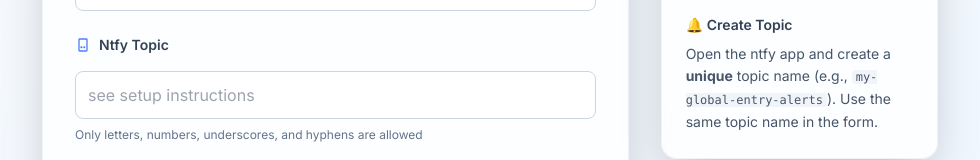
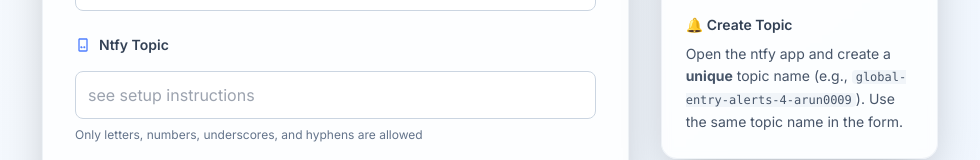
Before and after one commit to arun0009/global-entry-appointment, a plain HTML site: page docs/index.html in a window 1280 px wide. Shown: the part 597-757 px from the top of the page, without its empty margins (150-1130 px from the left). Drawn offline with nearby package versions, Linux system fonts and the light colour scheme; no server answers.

Commit message:
unique-topic

```diff
--- a/docs/index.html
+++ b/docs/index.html
@@ -214,7 +214,7 @@
                         <div class="space-y-2">
                             <h4 class="font-semibold text-sm text-slate-700">🔔 Create Topic</h4>
                             <p class="text-sm text-slate-600 leading-relaxed">
-                                Open the ntfy app and create a <b>unique</b> topic name (e.g., <code class="bg-slate-100 px-1 rounded text-xs">my-global-entry-alerts</code>).
+                                Open the ntfy app and create a <b>unique</b> topic name (e.g., <code class="bg-slate-100 px-1 rounded text-xs">global-entry-alerts-4-arun0009</code>).
                                 Use the same topic name in the form.
                             </p>
                         </div>
```
